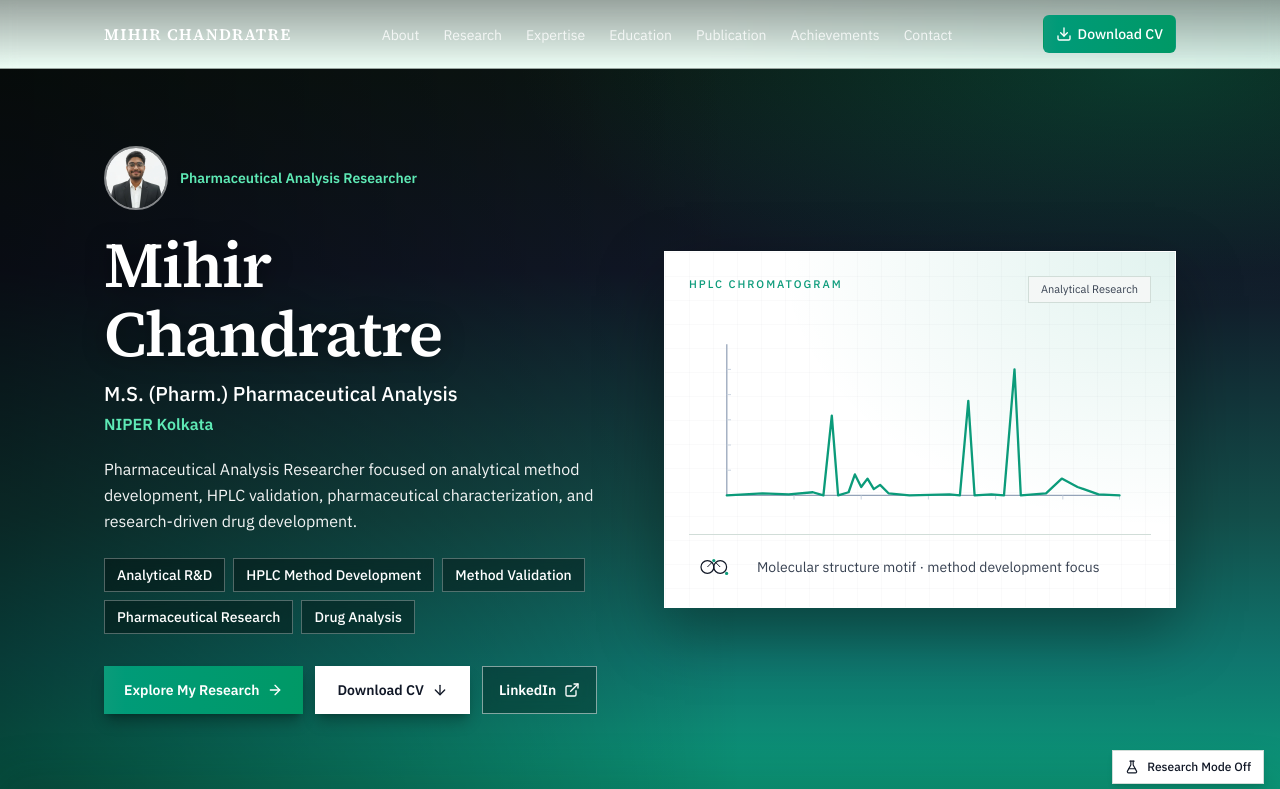
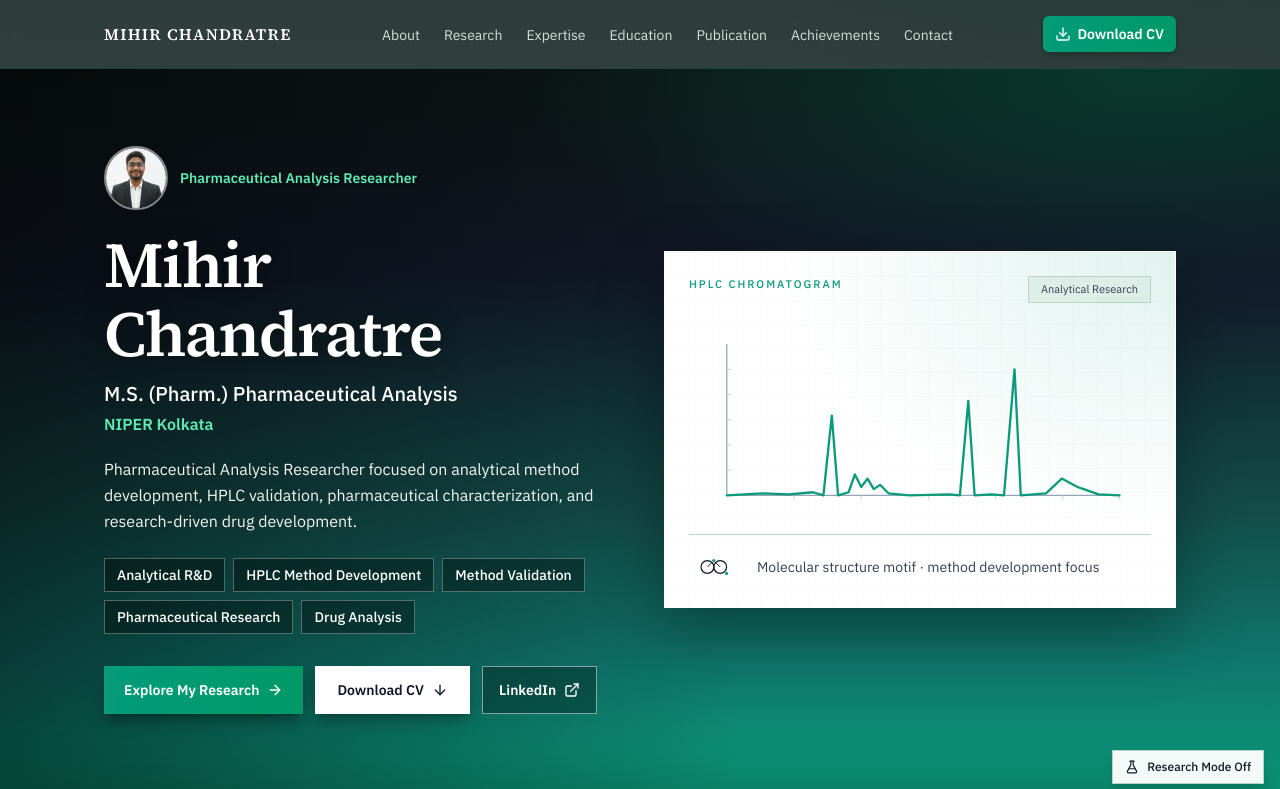
Before and after one commit to MihirChandratre08/MihirChandratre08.github.io, a React (Vite) app: page / in a window 1280 px wide. Shown: the top 789 px of the page. Built offline with nearby package versions, Linux system fonts and the light colour scheme.

Commit message:
Fix navbar contrast and replace whitish page bg with sage-mint theme.
Co-authored-by: Cursor <cursoragent@cursor.com>

```diff
--- a/src/App.jsx
+++ b/src/App.jsx
@@ -22,7 +22,7 @@ export default function App() {
       <Navbar />
       <main className="flex-1">
         <Hero />
-        <div className="relative z-[1] bg-[var(--color-bg)] text-[var(--color-text)] shadow-[0_-16px_40px_rgba(12,22,20,0.18)]">
+        <div className="relative z-[1] bg-gradient-to-b from-[#cfe9df] via-[#dceee6] to-[#c8e4d8] text-[var(--color-text)] shadow-[0_-16px_40px_rgba(12,22,20,0.22)]">
           <Stats />
           <About />
           <Expertise />
--- a/src/components/Navbar.jsx
+++ b/src/components/Navbar.jsx
@@ -25,10 +25,10 @@ export default function Navbar() {
 
   return (
     <header
-      className={`sticky top-0 z-50 border-b transition-[background-color,border-color,box-shadow,color] ${
+      className={`sticky top-0 z-50 border-b border-emerald-900/40 text-white transition-[background-color,box-shadow] ${
         scrolled
-          ? 'border-[var(--color-border)] bg-[color-mix(in_srgb,var(--color-surface)_88%,transparent)] text-[var(--color-text)] shadow-sm backdrop-blur-md'
-          : 'border-transparent bg-gradient-to-b from-black/35 to-transparent text-white backdrop-blur-sm'
+          ? 'bg-[#0c1614]/95 shadow-lg shadow-black/25 backdrop-blur-md'
+          : 'bg-[#0c1614]/80 backdrop-blur-md'
       }`}
     >
       <nav
@@ -37,9 +37,7 @@ export default function Navbar() {
       >
         <a
           href="#top"
-          className={`font-display min-w-0 truncate text-sm font-semibold tracking-[0.08em] sm:text-base ${
-            scrolled ? 'text-[var(--color-text)]' : 'text-white'
-          }`}
+          className="font-display min-w-0 truncate text-sm font-semibold tracking-[0.08em] text-white sm:text-base"
           onClick={close}
         >
           {profile.brand}
@@ -50,11 +48,7 @@ export default function Navbar() {
             <li key={link.id}>
               <a
                 href={`#${link.id}`}
-                className={`rounded-md px-2.5 py-2 text-sm transition-colors ${
-                  scrolled
-                    ? 'text-[var(--color-muted)] hover:text-[var(--color-accent)]'
-                    : 'text-white/80 hover:text-emerald-300'
-                }`}
+                className="rounded-md px-2.5 py-2 text-sm text-emerald-50/85 transition-colors hover:bg-white/10 hover:text-emerald-300"
               >
                 {link.label}
               </a>
@@ -66,7 +60,7 @@ export default function Navbar() {
           <a
             href={profile.cvPath}
             download
-            className="inline-flex items-center gap-1.5 rounded-md border border-transparent bg-gradient-to-r from-[var(--color-accent)] to-emerald-600 px-3 py-2 text-sm font-medium text-white transition-opacity hover:opacity-90"
+            className="inline-flex items-center gap-1.5 rounded-md bg-gradient-to-r from-[var(--color-accent)] to-emerald-600 px-3 py-2 text-sm font-semibold text-white shadow-md shadow-black/20 transition-opacity hover:opacity-90"
           >
             <Download className="size-4" aria-hidden />
             <span className="hidden sm:inline">{profile.cvLabel}</span>
@@ -75,11 +69,7 @@ export default function Navbar() {
 
           <button
             type="button"
-            className={`inline-flex items-center justify-center rounded-md border p-2 lg:hidden ${
-              scrolled
-                ? 'border-[var(--color-border)] bg-[var(--color-surface)] text-[var(--color-text)]'
-                : 'border-white/25 bg-white/10 text-white'
-            }`}
+            className="inline-flex items-center justify-center rounded-md border border-white/25 bg-white/10 p-2 text-white lg:hidden"
             aria-expanded={open}
             aria-controls={menuId}
             aria-label={open ? 'Close menu' : 'Open menu'}
@@ -91,16 +81,13 @@ export default function Navbar() {
       </nav>
 
       {open ? (
-        <div
-          id={menuId}
-          className="border-t border-[var(--color-border)] bg-[var(--color-surface)] lg:hidden"
-        >
+        <div id={menuId} className="border-t border-white/10 bg-[#0c1614] lg:hidden">
           <ul className="section-shell flex flex-col gap-1 py-3">
             {navLinks.map((link) => (
               <li key={link.id}>
                 <a
                   href={`#${link.id}`}
-                  className="block rounded-md px-3 py-3 text-[var(--color-text)] hover:bg-[var(--color-accent-soft)]"
+                  className="block rounded-md px-3 py-3 text-emerald-50 hover:bg-white/10 hover:text-emerald-300"
                   onClick={close}
                 >
                   {link.label}
--- a/src/index.css
+++ b/src/index.css
@@ -4,14 +4,14 @@
 @theme {
   --color-deep: #0c1614;
   --color-graphite: #111827;
-  --color-bg: #f4f7f6;
-  --color-surface: #ffffff;
+  --color-bg: #dceee6;
+  --color-surface: #f3faf7;
   --color-text: #111827;
-  --color-muted: #374151;
+  --color-muted: #334155;
   --color-accent: #0b9b7a;
   --color-accent-deep: #0f766e;
-  --color-accent-soft: #d1fae5;
-  --color-border: #d1ddd8;
+  --color-accent-soft: #a7f3d0;
+  --color-border: #b7d4c8;
   --font-display: "Source Serif 4", Georgia, "Times New Roman", serif;
   --font-body: "IBM Plex Sans", "Segoe UI", sans-serif;
   --spacing-section: clamp(4rem, 8vw, 7rem);
@@ -49,12 +49,19 @@
     overflow-x: clip;
     font-family: var(--font-body);
     color: var(--color-text);
-    /* Light page base — readable everywhere below hero */
     background-color: var(--color-bg);
     background-image:
-      radial-gradient(ellipse 80% 40% at 100% 0%, rgba(11, 155, 122, 0.08), transparent 55%),
-      radial-gradient(ellipse 60% 30% at 0% 40%, rgba(15, 118, 110, 0.05), transparent 50%),
-      linear-gradient(180deg, #ecfdf5 0%, #f4f7f6 18%, #f4f7f6 100%);
+      radial-gradient(ellipse 90% 50% at 100% -10%, rgba(11, 155, 122, 0.28), transparent 55%),
+      radial-gradient(ellipse 70% 40% at 0% 30%, rgba(15, 118, 110, 0.16), transparent 50%),
+      linear-gradient(
+        180deg,
+        #b8e0d2 0%,
+        #cfe9df 16%,
+        #dceee6 40%,
+        #d4eae1 70%,
+        #cfe6dc 100%
+      );
+    background-attachment: fixed;
     background-repeat: no-repeat;
     text-rendering: optimizeLegibility;
     -webkit-font-smoothing: antialiased;
@@ -109,21 +116,23 @@
     padding-block: var(--spacing-section);
   }
 
-  /* Shared content-panel look for whole-page theme */
   .theme-card {
     border: 1px solid var(--color-border);
     background: var(--color-surface);
-    box-shadow: 0 1px 0 rgba(17, 24, 39, 0.03);
+    box-shadow: 0 8px 24px rgba(12, 22, 20, 0.06);
   }
 
   .theme-band {
-    background:
-      linear-gradient(180deg, color-mix(in srgb, var(--color-accent-soft) 55%, white), var(--color-surface));
+    background: linear-gradient(
+      180deg,
+      color-mix(in srgb, var(--color-accent-soft) 45%, var(--color-bg)),
+      var(--color-surface)
+    );
     border-block: 1px solid var(--color-border);
   }
 
   .theme-band-soft {
-    background: color-mix(in srgb, var(--color-accent-soft) 28%, var(--color-bg));
+    background: color-mix(in srgb, var(--color-accent-soft) 35%, var(--color-bg));
   }
 
   .eyebrow {
@@ -137,12 +146,12 @@
 
 html[data-research-mode='on'] body {
   background-image:
-    radial-gradient(ellipse 70% 40% at 100% 0%, rgba(5, 150, 105, 0.14), transparent 55%),
-    radial-gradient(ellipse 50% 30% at 0% 30%, rgba(15, 118, 110, 0.1), transparent 50%),
-    linear-gradient(180deg, #d1fae5 0%, #ecfdf5 20%, #f4f7f6 100%);
+    radial-gradient(ellipse 80% 45% at 100% 0%, rgba(5, 150, 105, 0.3), transparent 55%),
+    radial-gradient(ellipse 55% 35% at 0% 35%, rgba(15, 118, 110, 0.2), transparent 50%),
+    linear-gradient(180deg, #99f6e4 0%, #a7f3d0 25%, #dceee6 60%, #cfe6dc 100%);
 }
 
 html[data-research-mode='on'] {
-  --color-border: #a7f3d0;
+  --color-border: #6ee7b7;
   --color-accent: #059669;
 }
```
